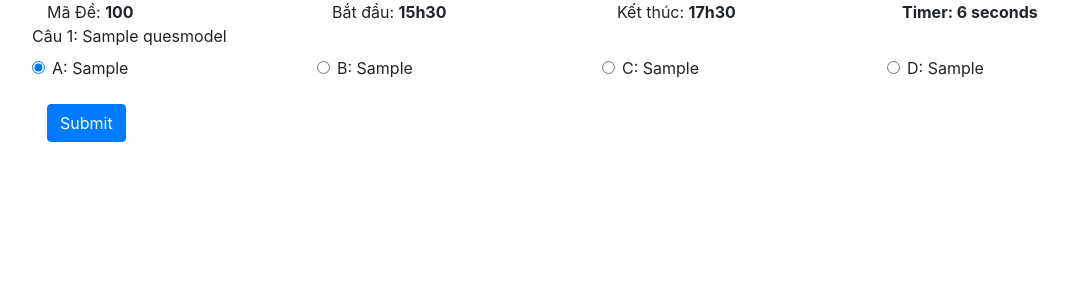
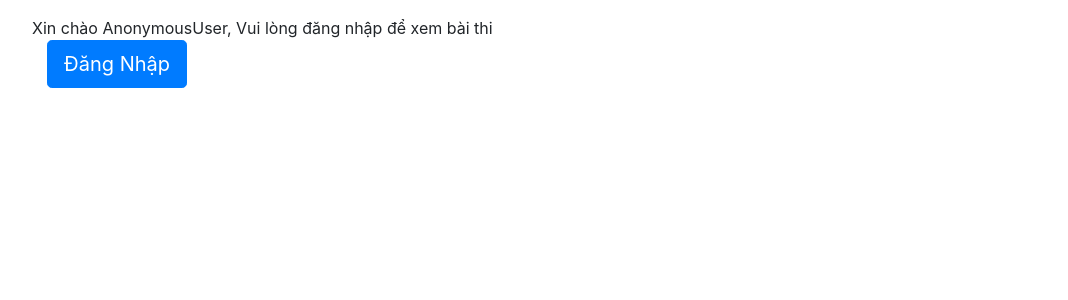
Before and after one commit to happylinhdn/HUBQuizSystem, a Django app: page / in a window 1280 px wide. Shown: the part 56-356 px from the top of the page, without its empty margins (38-1106 px from the left). Run offline with Django 4.2, Linux system fonts and the light colour scheme; tables that the repository leaves empty hold one stand-in row (values such as "Sample post"); some libraries are stand-ins or nearby versions.

Commit message:
feat: add assignment

```diff
--- a/Quiz/models.py
+++ b/Quiz/models.py
@@ -1,7 +1,7 @@
 from django.db import models
+from django.conf import settings
 
 # Create your models here.
-
 class QuesModel(models.Model):
     question = models.CharField(max_length=800,null=True)
     op1 = models.CharField(max_length=200,null=True)
@@ -12,3 +12,24 @@ class QuesModel(models.Model):
 
     def __str__(self):
         return str(self.id)
+
+class ExamModel(models.Model):
+    ma_de = models.CharField(max_length=20)
+    questions = models.ManyToManyField(QuesModel)
+    duration = models.IntegerField(default=120)
+
+    def __str__(self):
+        return str(self.ma_de)
+
+class AssignmentModel(models.Model):
+    exam = models.ForeignKey(ExamModel, on_delete=models.CASCADE, related_name='exams')
+    user = models.ForeignKey(settings.AUTH_USER_MODEL, null=True, on_delete=models.SET_NULL)
+    time_start = models.TimeField()
+    time_end = models.TimeField()
+    status = models.CharField(max_length=10, default='Assigned', null=True, blank=True) # todo: let check what is status field ?
+    answers = models.TextField(null=True, blank=True) # should as TextField json format [{'id':question.id, 'choice':'A,B,C,D'}]
+    wrong = models.IntegerField(default=-1, null=True, blank=True)
+    correct = models.IntegerField(default=-1, null=True, blank=True)
+
+    def __str__(self):
+        return str(self.user.username + '_' + self.exam.ma_de)
--- a/Quiz/templates/Quiz/home.html
+++ b/Quiz/templates/Quiz/home.html
@@ -4,61 +4,35 @@
 {% block content %}
 {% load static %}
 <div class="container ">
+    {% if user.is_authenticated == False %}
+    <p class="lead"></p>
+        <div class="row"> Xin chào {{user}}, Vui lòng đăng nhập để xem bài thi </div>
+        <a class="btn btn-primary btn-lg" href="{% url 'quiz-login' %}" role="button">Đăng Nhập</a>
+    </p>
+    {% endif %}
 
-    <div class="row">
-        <div class="col">Mã Đề: <b>100</b></div>
-        <div class="col">Bắt đầu: <b>15h30</b></div>
-        <div class="col">Kết thúc: <b>17h30</b></div>
-        <div class="col" id="displaytimer"><b>Timer: 0 seconds</b></div>
-    </div>
+    {% if user.is_authenticated %}
+    <div class="row"> Xin chào {{user}}, Dưới đây là danh sách các bài thi của bạn </div>
+    <p class="lead">
+        <div class="row">
+            {% for as  in assigment%}
+            <div class="card" style="width: 18rem;">
+                <div class="card-body">
+                  <h5 class="card-title">{{as.exam}}</h5>
+                  <p class="card-text">Trạng thái: {{as.status}}.</p>
+                  <p class="card-text">Số câu: {{as.exam.questions.all.count}}.</p>
+                  <p class="card-text">Thời gian: {{as.exam.duration}} phút.</p>
+                  <p class="card-text">Bắt đầu: {{as.time_start}} phút.</p>
+                  <a href="{% url 'do-assignment' as.id %}" class="btn btn-primary">
+                      {% if as.status == "Submitted" %} Xem điểm {% else %} Làm bài {% endif %}
+                    </a>
+                </div>
+              </div>
+              {% endfor %}
+        </div>
+    </p>
 
-
- <form method='post' action=''>
-    {% csrf_token %}
-    {% for q  in questions%}
-    <div class="row">
-      <label for="question">Câu {{ forloop.counter }}: {{q.question}}</label>
-    </div>
-    <div class="row">
-        <div class="col form-check">
-            <input class="form-check-input" type="radio" name="{{q.question}}" id="gridRadios1" value="A" checked>
-            <label class="form-check-label" for="gridRadios1"> A: {{q.op1}} </label>
-        </div>
-        <div class="col form-check">
-            <input class="form-check-input" type="radio" name="{{q.question}}" id="gridRadios2" value="B">
-            <label class="form-check-label" for="gridRadios2"> B: {{q.op2}} </label>
-        </div>
-        <div class="col form-check">
-            <input class="form-check-input" type="radio" name="{{q.question}}" id="gridRadios1" value="C">
-            <label class="form-check-label" for="gridRadios1"> C: {{q.op3}} </label>
-        </div>
-        <div class="col form-check">
-            <input class="form-check-input" type="radio" name="{{q.question}}" id="gridRadios2" value="D">
-            <label class="form-check-label" for="gridRadios2"> D: {{q.op4}} </label>
-        </div>
-        <br>
-    </div>
-    {% endfor %}
-    <input id='timer' type='hidden' name="timer" value="">
-    <br>
-    <button type="submit" class="btn btn-primary">Submit</button>
-  </form>
-    {% block script %}
-        <script>
-
-            console.log('hello world')
-            const timer=document.getElementById('displaytimer')
-            console.log(timer.textContent)
-            const inputtag = document.getElementById('timer')
-
-            t=0
-            setInterval(()=>{
-                t+=1
-                timer.innerHTML ="<b>Timer: " +t+" seconds</b>"
-                inputtag.value = t
-            },1000)
-        </script>
-    {% endblock script %}
+    {% endif %}
 
 </div>
 {% endblock %}
--- a/Quiz/urls.py
+++ b/Quiz/urls.py
@@ -2,8 +2,9 @@ from django.urls import path
 from .views import *
 
 urlpatterns = [
-    path('', home, name='quiz-home'),
-    path('quiz-addQuestion/', addQuestion, name='quiz-addQuestion'),
+    path('', quizHome, name='quiz-home'),
+    path('do-assignment/<int:pk>', doAssignment, name='do-assignment'),
+    path('quiz-addQuestion', addQuestion, name='quiz-addQuestion'),
     path('quiz-login/', loginPage, name='quiz-login'),
     path('quiz-logout/', logoutPage, name='quiz-logout'),
     path('quiz-register/', registerPage, name='quiz-register'),
--- a/Quiz/views.py
+++ b/Quiz/views.py
@@ -4,41 +4,88 @@ from .forms import *
 from .models import *
 from django.http import HttpResponse
 from django.contrib.auth.decorators import login_required
+from django.views.defaults import bad_request
+from django.core.exceptions import BadRequest
+
+
 
 # Create your views here.
-def home(request):
+def quizHome(request):
+    assignments = None
+    if request.user.is_authenticated:
+        assignments = AssignmentModel.objects.filter(user = request.user)
+    context = {
+        'user':request.user,
+        'assigment':assignments
+    }
+    return render(request,'Quiz/home.html',context)
+
+@login_required
+def doAssignment(request, pk):
     if request.method == 'POST':
-        print(request.POST)
-        questions = QuesModel.objects.all()
-        score = 0
-        wrong = 0
-        correct = 0
-        total = 0
-        for q in questions:
-            total+=1
-            print('question', request.POST.get(q.question))
-            print('ans', q.ans)
-            if q.ans ==  request.POST.get(q.question):
-                score += 10
-                correct += 1
-            else:
-                wrong+=1
-        percent = score/(total*10) *100
-        context = {
-            'score':score,
-            'time': request.POST.get('timer'),
-            'correct':correct,
-            'wrong':wrong,
-            'percent':percent,
-            'total':total
-        }
-        return render(request,'Quiz/result.html',context)
+        assignment = AssignmentModel.objects.filter(id=pk)
+        if assignment and len(assignment) > 0:
+            questions = assignment[0].exam.questions.all()
+            score = 0
+            wrong = 0
+            correct = 0
+            total = 0
+            student_ans = request.POST
+
+            for q in questions:
+                total+=1
+                if q.ans == student_ans.get(str(q.id)):
+                    score += 10
+                    correct += 1
+                else:
+                    wrong+=1
+            percent = score/(total*10) *100
+
+            context = {
+                'score':score,
+                'time': request.POST.get('timer'),
+                'correct':correct,
+                'wrong':wrong,
+                'percent':percent,
+                'total':total
+            }
+
+            assignment[0].status = 'Submitted'
+            assignment[0].wrong = wrong
+            assignment[0].correct = correct
+            assignment[0].answers = student_ans.dict()
+            assignment[0].save()
+
+            return render(request, 'Quiz/result.html', context)
+        else:
+            return bad_request(request, BadRequest("Invalid request; see documentation for correct paramaters"))
     else:
-        questions=QuesModel.objects.all()
+        assignments = AssignmentModel.objects.filter(id=pk)
+        questions = None
+        if assignments and len(assignments) > 0:
+            assignment = assignments[0]
+            questions = assignment.exam.questions.all()
+            if assignment.status == 'Submitted':
+                wrong = assignment.wrong
+                correct = assignment.correct
+                score = correct * 10
+                total = len(questions)
+                percent = score/(total*10) *100
+                context = {
+                    'score':score,
+                    'time': 120,
+                    'correct':correct,
+                    'wrong':wrong,
+                    'percent':percent,
+                    'total':total
+                }
+                return render(request, 'Quiz/result.html', context)
+
+
         context = {
             'questions':questions
         }
-        return render(request,'Quiz/home.html',context)
+        return render(request,'Quiz/do-quiz.html',context)
 
 @login_required
 def addQuestion(request):
```
Also changed, not shown: Quiz/admin.py (+8 -0 lines), Quiz/templates/Quiz/do-quiz.html (added, +64 -0 lines), Quiz/migrations/0003_exammodel_assignmentmodel.py (added), Quiz/migrations/0004_exammodel_time_start.py (added), Quiz/migrations/0005_remove_exammodel_time_start_assignmentmodel_time_end_and_more.py (added), Quiz/migrations/0006_alter_assignmentmodel_time_end_and_more.py (added), Quiz/migrations/0007_assignmentmodel_correct_assignmentmodel_wrong.py (added).
